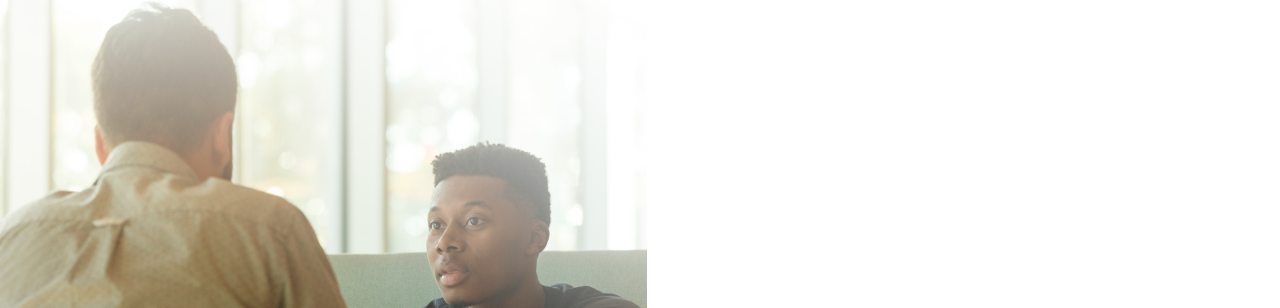
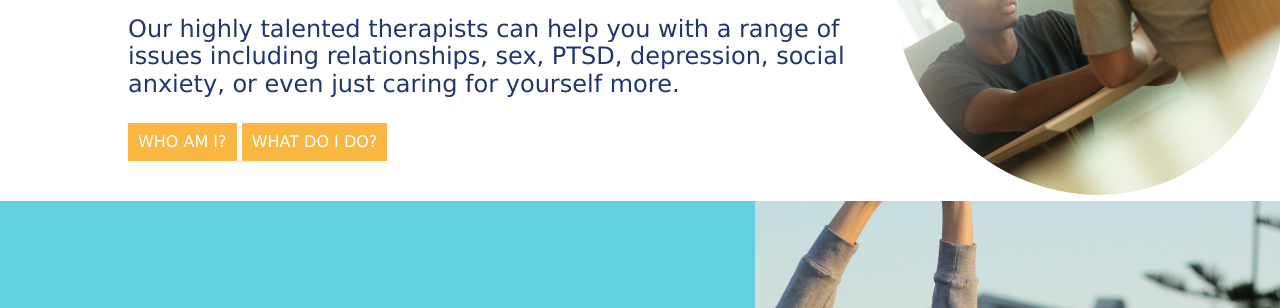
Before and after one commit to GRLPWR1/LiveCode, a plain HTML site: page index.html in a window 1280 px wide. Shown: the part 286-594 px from the top of the page. Drawn offline with nearby package versions, Linux system fonts and the light colour scheme; files that its build step writes are made by us from their sources; the site is published under a folder, as on GitHub Pages, so addresses that start at the root find nothing; files whose address does not match are found by name.

Commit message:
added a folder for styles

```diff
--- a/index.html
+++ b/index.html
@@ -7,7 +7,7 @@
     <title>ThriveTalk</title>
     <link rel="icon shortcut" href="./images/sprout.png">
     <link rel="stylesheet" href="https://necolas.github.io/normalize.css/8.0.1/normalize.css">
-    <link rel="stylesheet" href="/homework4/style.css">
+    <link rel="stylesheet" href="./styles/style.css">
 </head>
 <body>
     <header>
```
Also changed, not shown: styles/style.css (renamed from style.css).
